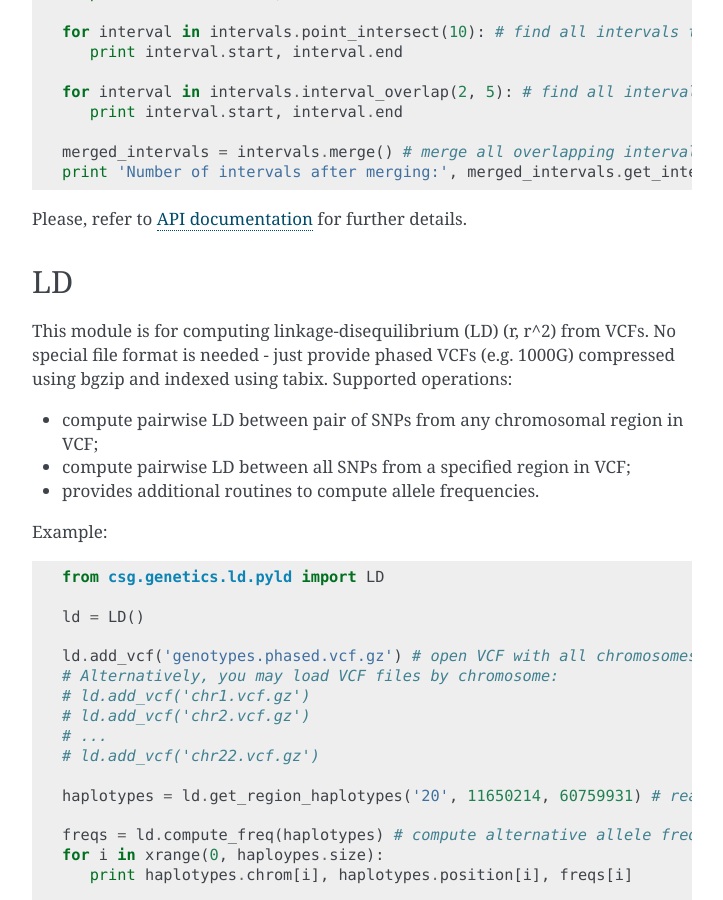
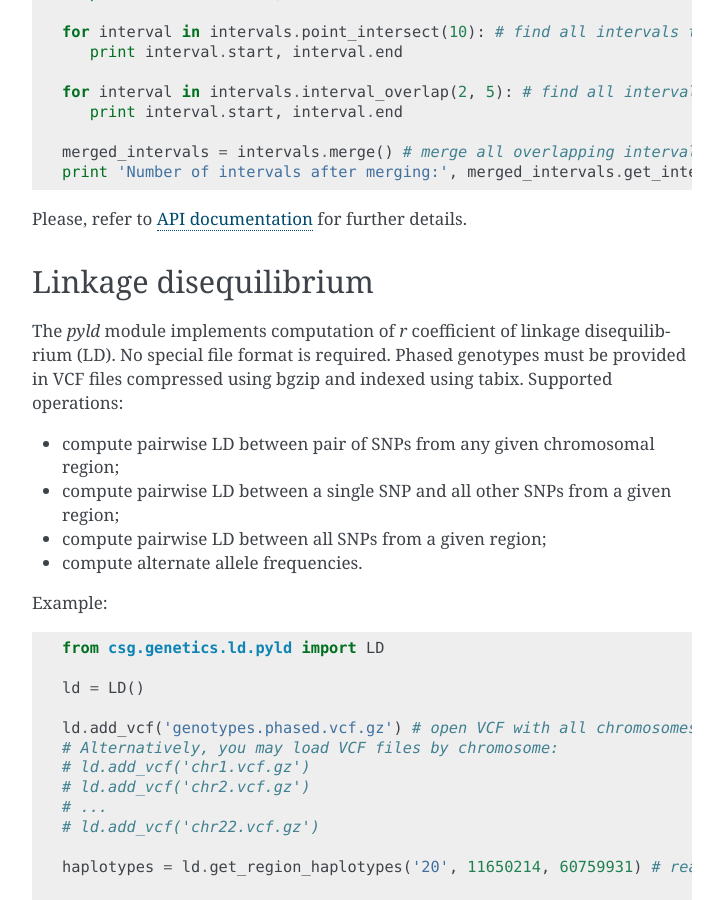
Before and after one commit to statgen/csglib, a Sphinx documentation site: the page built from docs/source/csglib_modules.rst, in a window 1280 px wide and 900 px high, scrolled down 829 px. Shown: the whole window, without its empty margins (388-1111 px from the left). Built offline with Sphinx 7.4.7, drawn with Linux system fonts in a browser that asks for light colours; some of the changed text lies outside the part shown.

Commit message:
documentation updated

```diff
--- a/docs/source/csglib_modules.rst
+++ b/docs/source/csglib_modules.rst
@@ -3,10 +3,10 @@ csglib's modules
 
 .. _interval_tree:
 
-IntervalTree
+Interval tree
 -------------
 
-This module implements interval tree data structure for time efficient (log complexity) interval queries.
+The *IntervalTree* module implements interval tree data structure for time efficient (log complexity) interval queries.
 The implementation is based on red-black binary tree and supports the following queries:
 
 * find all intervals overlapping given point;
@@ -49,16 +49,17 @@ Please, refer to :doc:`API documentation <csg.intervaltree>` for further details
 
 .. _pyld:
 
-LD
---
+Linkage disequilibrium
+----------------------
 
-This module is for computing linkage-disequilibrium (LD) (r, r^2) from VCFs.
-No special file format is needed - just provide phased VCFs (e.g. 1000G) compressed using bgzip and indexed using tabix.
+The *pyld* module implements computation of *r* coefficient of linkage disequilibrium (LD).
+No special file format is required. Phased genotypes must be provided in VCF files compressed using bgzip and indexed using tabix.
 Supported operations:
 
-* compute pairwise LD between pair of SNPs from any chromosomal region in VCF;
-* compute pairwise LD between all SNPs from a specified region in VCF;
-* provides additional routines to compute allele frequencies.
+* compute pairwise LD between pair of SNPs from any given chromosomal region;
+* compute pairwise LD between a single SNP and all other SNPs from a given region;
+* compute pairwise LD between all SNPs from a given region;
+* compute alternate allele frequencies.
 
 Example:
 ::
```
Also changed, not shown: 9 other files.
